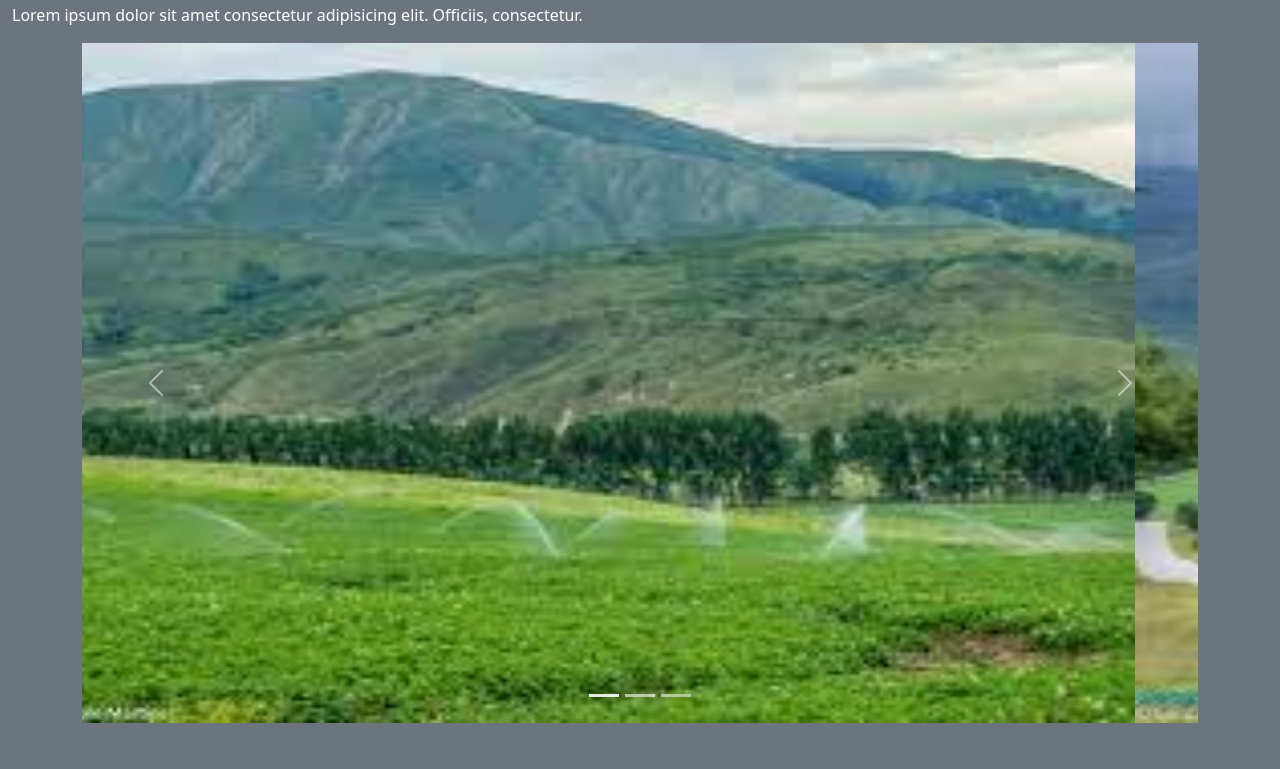
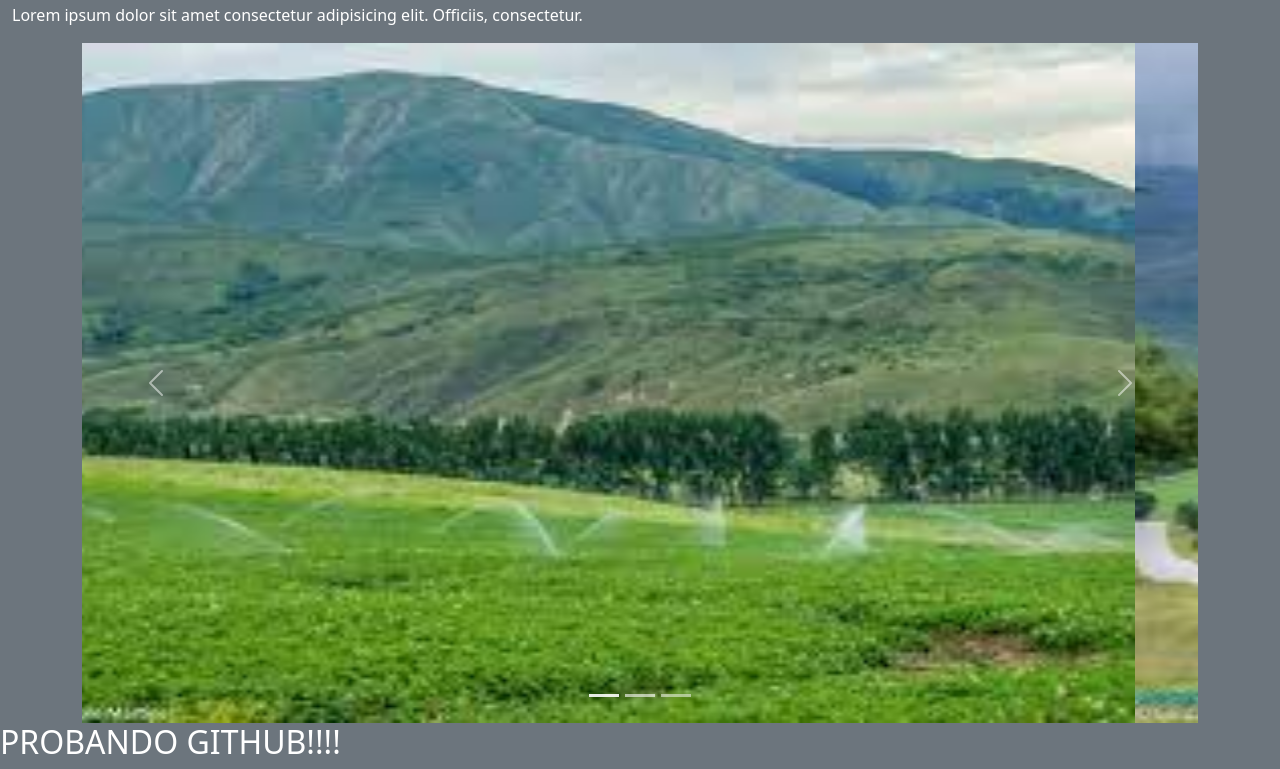
Before and after one commit to FsCatamarca2021-2/grupo1-grupo1_catamarca, a plain HTML site: page index.html in a window 1280 px wide. Shown: the part 53-822 px from the top of the page. Before the commit the page ends 800 px from the top, so only its background shows below. Drawn offline with nearby package versions, Linux system fonts and the light colour scheme.

Commit message:
se agrega h2

```diff
--- a/index.html
+++ b/index.html
@@ -49,5 +49,7 @@
 
     <script src="https://cdn.jsdelivr.net/npm/@popperjs/core@2.10.2/dist/umd/popper.min.js" integrity="sha384-7+zCNj/IqJ95wo16oMtfsKbZ9ccEh31eOz1HGyDuCQ6wgnyJNSYdrPa03rtR1zdB" crossorigin="anonymous"></script>
 <script src="https://cdn.jsdelivr.net/npm/bootstrap@5.1.3/dist/js/bootstrap.min.js" integrity="sha384-QJHtvGhmr9XOIpI6YVutG+2QOK9T+ZnN4kzFN1RtK3zEFEIsxhlmWl5/YESvpZ13" crossorigin="anonymous"></script>
+
+<h2>PROBANDO GITHUB!!!!</h2>
 </body>
 </html>
```
